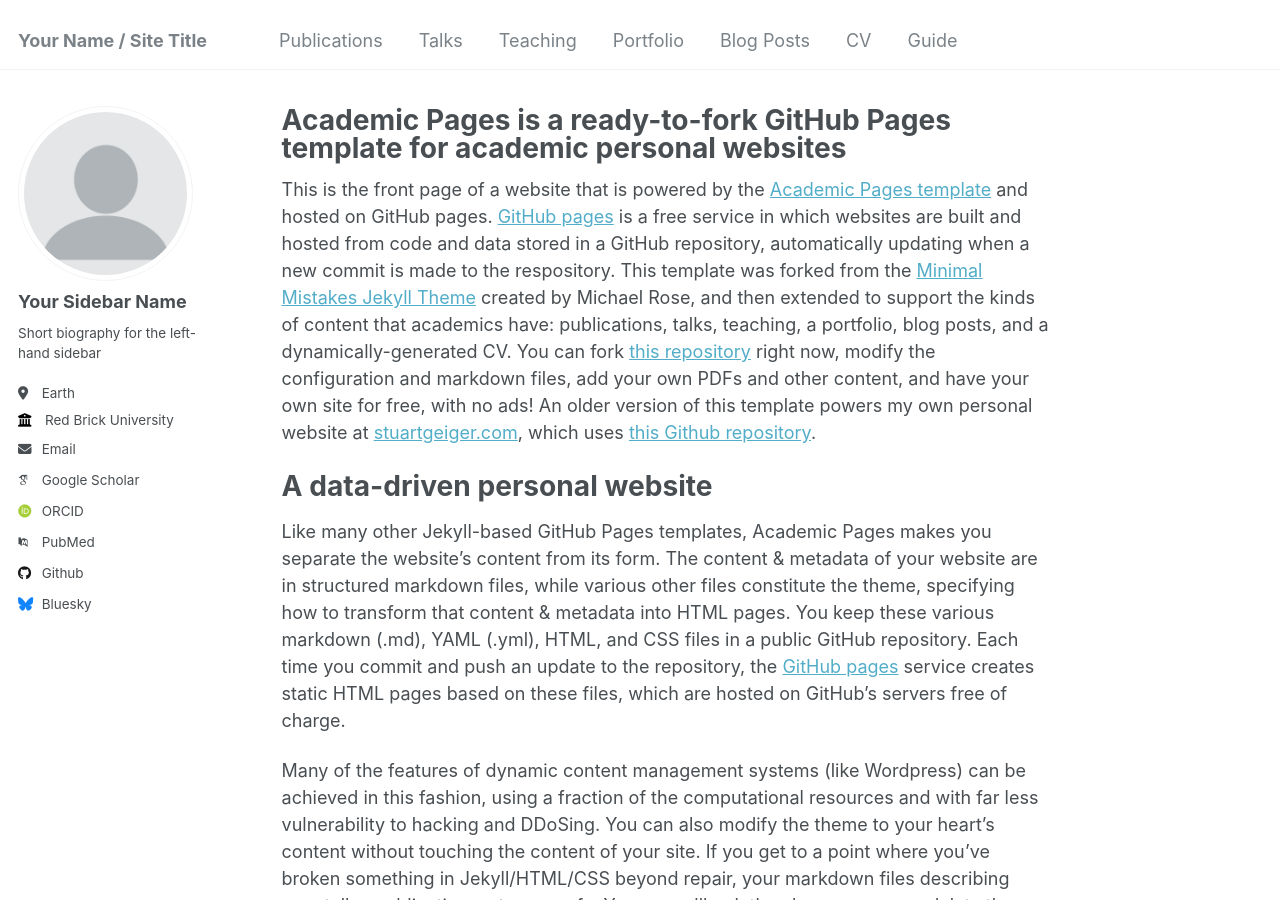
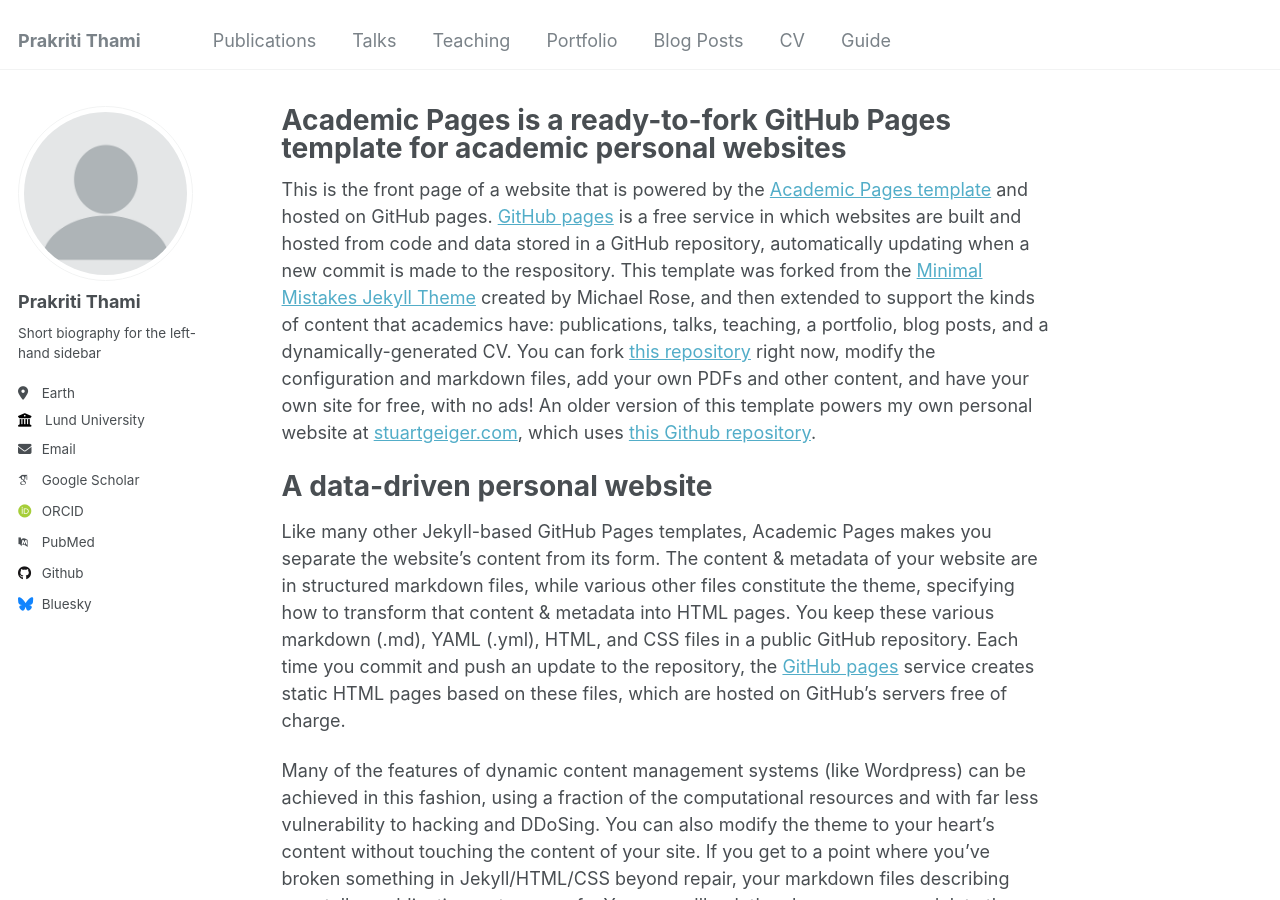
Before and after one commit to prakritithami/prakritithami.github.io, a Jekyll site: the page built from _pages/about.md, in a window 1280 px wide and 900 px high. Built offline with Jekyll 4.4.1, drawn with Linux system fonts in a browser that asks for light colours; some web fonts are replaced.

Commit message:
Update _config.yml

```diff
--- a/_config.yml
+++ b/_config.yml
@@ -8,7 +8,7 @@
 
 # Basic Site Settings
 locale                   : "en-US"
-title                    : "Your Name / Site Title"
+title                    : "Prakriti Thami"
 title_separator          : "-"
 name                     : &name "Your Name"
 description              : &description "personal description"
@@ -22,13 +22,13 @@ repository               : "academicpages/academicpages.github.io"
 author:
   # Biographic information
   avatar           : "profile.png"
-  name             : "Your Sidebar Name"
+  name             : "Prakriti Thami"
   pronouns         : # example: "she/her"
   bio              : "Short biography for the left-hand sidebar"
   location         : "Earth"
-  employer         : "Red Brick University"
+  employer         : "Lund University"
   uri              : # URL
-  email            : "none@example.org"
+  email            : "prakriti.thami@nek.lu.se"
 
   # Academic websites
   arxiv            : # URL - Update with the correct link to your profile
```
